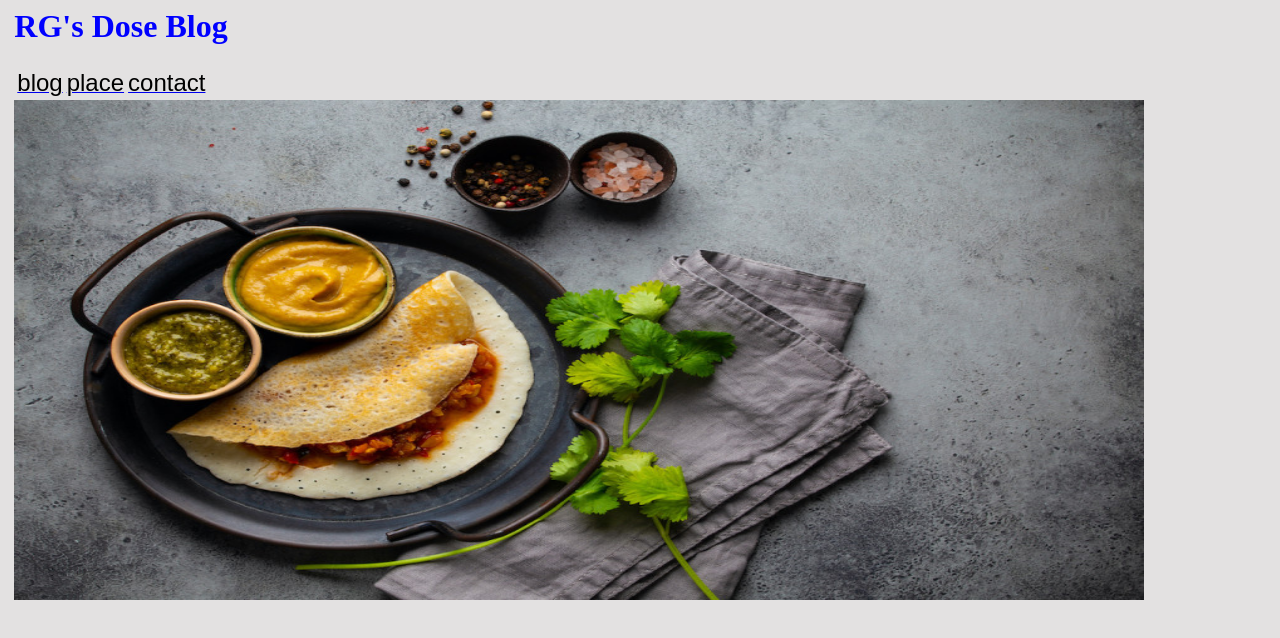
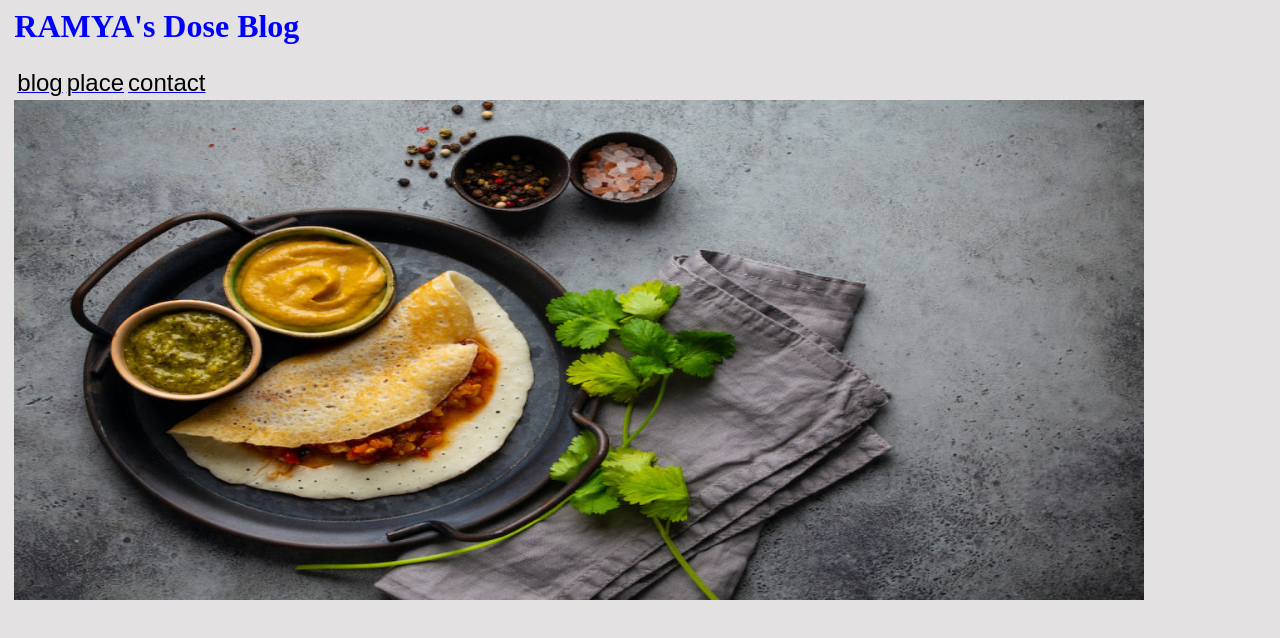
Before and after one commit to dimplebytes/ramya_webite, a plain HTML site: page index.html in a window 1280 px wide. Drawn offline with Linux system fonts and the light colour scheme.

Commit message:
Update index.html

```diff
--- a/index.html
+++ b/index.html
@@ -8,7 +8,7 @@
 <body>
         <div>
         <h1 id="pagetitle" name="page-title">
-            RG's Dose Blog
+            RAMYA's Dose Blog
         </h1>
         </div>
         <div>
```
